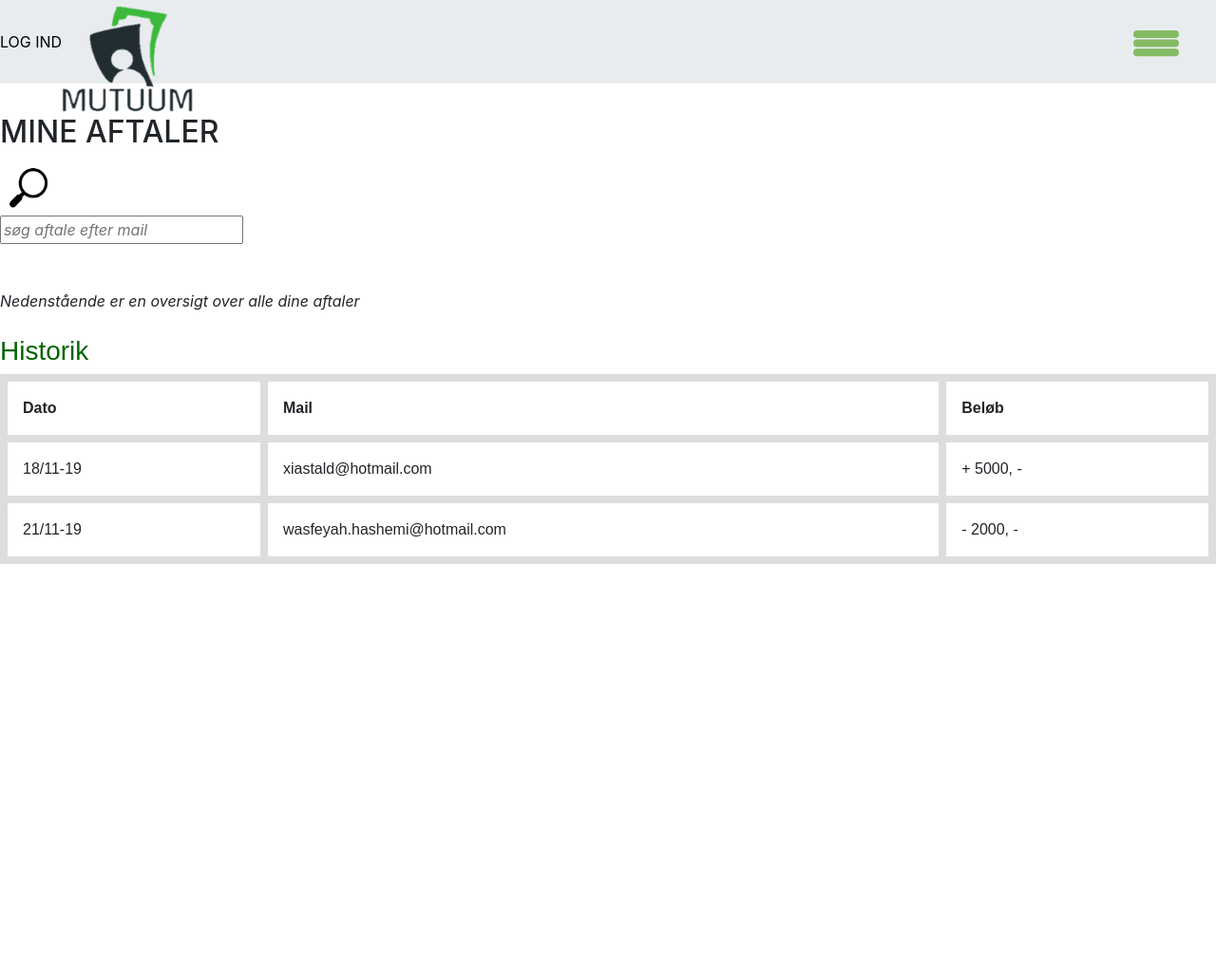
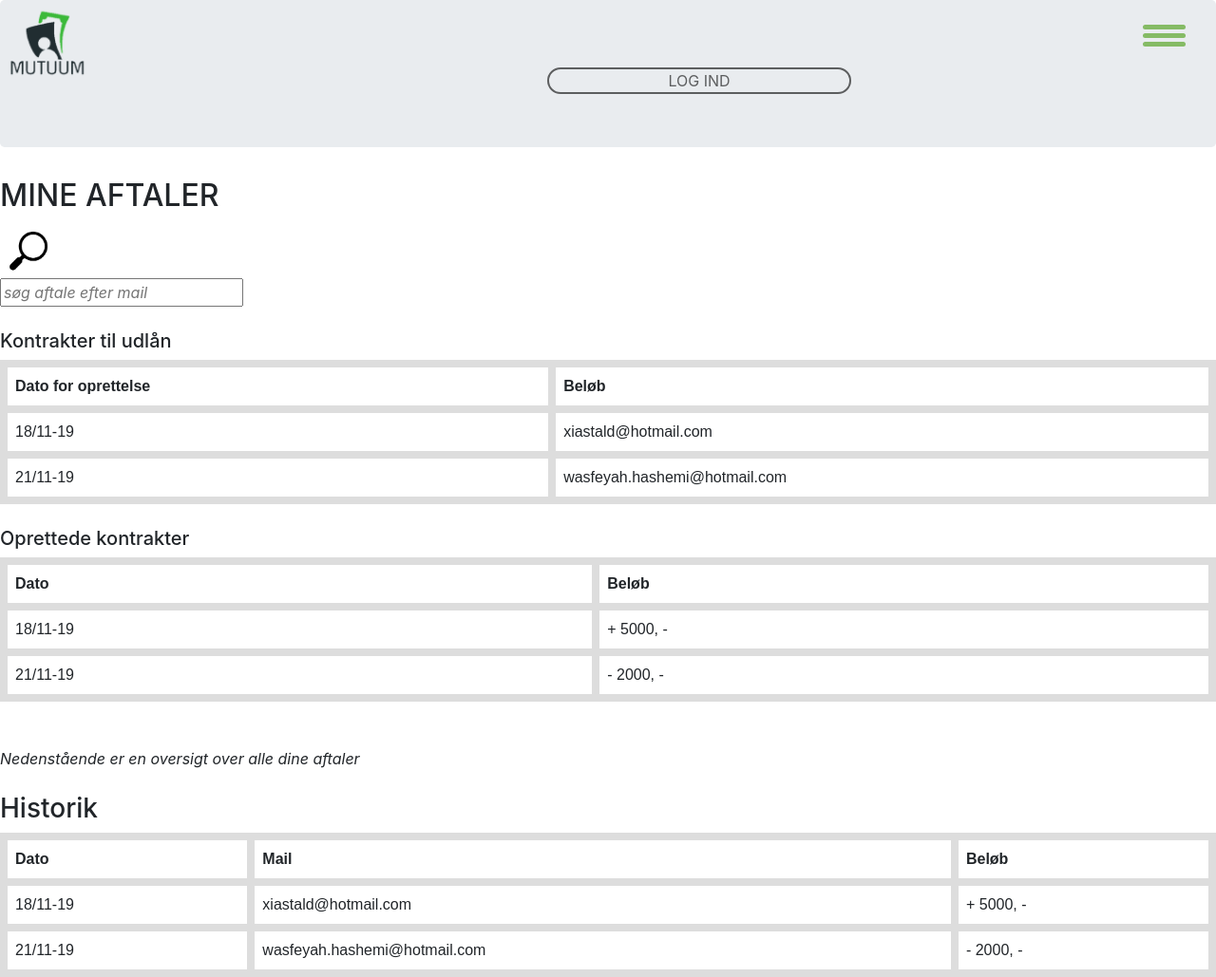
Before and after one commit to LOOP3-gr-3/mutuum.dk, a PHP site: page /mineaftaler.php in a window 1280 px wide. Shown: the whole page at 95% size. Before the commit the page ends 594 px from the top, so only its background shows below. Run offline with PHP 8.4, Linux system fonts and the light colour scheme.

Commit message:
opdateret mine aftaler

```diff
--- a/includes/styles/overallstyle.css
+++ b/includes/styles/overallstyle.css
@@ -1,17 +1,16 @@
 /*__________________________________________________HEADER________________________________________*/
 #jumbotron{
-    padding:0em !important;
-    border-radius:0em !important;
-    padding-bottom: 2em !important;
-    padding-top: 2em !important;
-    width:auto !important;
+    padding:0!important;
+    padding-bottom: 30px !important;
+    padding-top: 7px !important;
 
 }
 
 #lmenu{                 /*fortæller om burgers placering, højde og bredde*/
     position: absolute;
-    width: 3em;
-    height: 4em;
+    width: 45px;
+    height: 30px;
+    margin: 30px 0 20px 20px;
     cursor: pointer;        /*viser en hånd istedet for pil*/
     right: 2em;           /*afstand fra højre*/
 
@@ -21,43 +20,37 @@
 }
 
 .lbar{                  /*fortæller om burgers farver, display, højde og bredde før åbning*/
-    position: relative;
-    height: 0.5em;
+    height: 5px;
     width: 100%;
     background-color:#85bb65;
     display: block;
-    border-radius: 5em;
+    border-radius: 5px;
     transition:0.7s ease; /*hastigheden fra burger til kryds*/
-    right: 15.5%;
-    top: 2em;
-    }
+    right: 12.5%;
+
 
 
 }
 
 #lbar1{                 /*giver toppen af burgeren*/
-    transform:translateY(0.2em);
-}
-
-#lbar2{                 /*giver toppen af burgeren*/
-    transform:translateY(0.1em);
+    transform:translateY(-4px);
 }
 
 #lbar3{                 /*giver bunden af burgeren*/
-    transform:translateY(0.2em);
+    transform:translateY(4px);
 }
 
 .lchange .lbar{           /*angiver farven på burger efter åben*/
     background-color:green;
 }
 .lchange #lbar1{           /*får bar1 til at dreje til kryds*/
-    transform: translateY(0.3em) rotateZ(-45deg);
+    transform: translateY(4px) rotateZ(-135deg);
 }
 
 .lchange #lbar3{           /*får bar3 til at dreje til kryds*/
-    transform: translateY(-0.65em) rotateZ(45deg);
+    transform: translateY(-6px) rotateZ(135deg);
 }
-.lchange #lbar2{        /*får bar2 til at forsvinde når krydset vises*/
+.lchange #lbar2{        /*får bar2 til at forsvinde*/
     opacity: 0;
 }
 .lnav li a:hover{       /*Får nav tekst til at blive market efter åbnet burger*/
@@ -72,17 +65,17 @@
 
 .lnav li{               /* fjerne bullets og beskriver padding i nav tekst efter åben burger*/
     list-style: none;
-    padding: 1em 0em;
+    padding: 16px 0;
 }
 
 .lnav{                  /*fortæller om navs position, padding, margin*/
     position:relative;
-    padding:0em;
-    margin: 0 3em;
+    padding:0px;
+    margin: 0 20px;
     transition: 3s ease;
     display: none;
     float:right;
-    top:5em;
+    top:70px;
 
 
 }
@@ -115,21 +108,12 @@
     z-index: 2;
 }
 
-/*__________________________________________________Alle overskrifter________________________________________*/
+/*__________________________________________________OM OS________________________________________*/
 /* dette er til overskrifterne på om_os*/
 h1 {
     font-size: 1.5em;
     font-family: arial;
-    color: forestgreen;
-}
-
-h3 {
-    font-size: 1.2em;
-    font-family: arial;
-    color:darkgreen;
-
-
-
+    color: black;
 }
 
 /*__________________________________________________OPRET BRUGER________________________________________*/
@@ -154,34 +138,16 @@ input::placeholder{
 }
 /*-------------------------------------------------BILLEDE I HEADER------------------------------------*/
 #limg{
-    margin:0.2em;
+    padding:5px;
+    margin:5px;
+    width: 150px;
     position: absolute;
-    top: -0.5em;
-    left: 3em;
-    height:8em;
-    width:10em;
-}
-#container-content{
-    width:100%;
-    height:100000%;
+    top: -5px;
+    left: -7px;
+    height:100;
+    width:100px;
 }
 
-/*___________________________________ MIN SIDE ___________________________________*/
-
-.col-mew {
-    width: 40%;
-    border-radius: 3%;
-    border-style: solid;
-    border-color: darkgray;
-    background-color: darkgray;
-    margin: 2%;
-    left: 10%;
-    min-height:2%;
-    max-height: 13%;
-    padding: 8%
-}
-
-=======
 /*-------------------------------------------LOG IND BAR I HEADER--------------------------------*/
 
 #llogin{                /*Fortæller om LOG IND knaps placering, position, rammen omkring og margin fra top og bund af jumbotron*/
@@ -192,7 +158,7 @@ input::placeholder{
     margin-top:5%;
     margin-bottom: 2%;
     text-align:center;
-    border:0.09em solid black;
+    border:2px solid black;
     border-radius:20px;
     text-decoration: none;
 }
@@ -208,7 +174,6 @@ input::placeholder{
 
 }
 
-
 /*------------------------------------ mine aftaler -----------------------------*/
 #Xlup {
     width: 5%;
@@ -223,117 +188,10 @@ table {                     /*denne sørger for at kolonner ligger helt op ad hi
 td, th {
     border: 0.5em solid #dddddd;
     text-align: left;
-    padding: 1em;
-=======
-/*-------------------------------------@MEDIA QUERYS--------------------------------------------*/
-@media screen and (min-width: 300px){
-
-#jumbotron{
- background-color: lightblue;
-    width:100%;
-    }
-
-#llogin{
-    position:relative;
-    width: 25%;
-    left:55%;
-    opacity:0.6;
-    text-align:center;
-    border:0.09em solid black;
-    border-radius:20px;
-    text-decoration: none;
-    top:-0.8em;
-    }
-
-#limg{
-    height:5em;
-    width:5em;
-    top:0.1em;
+    padding: 0.5em;
 }
 
-.lbar{
-        top:1.2em;
-        left:1.2em
-    }
-
-
+/*-----------------------------------kontrakt------------------------------------*/
+#xopretudlan {
+    text-align: center;
 }
-
-
-@media screen and (min-width: 768px) {
-  #jumbotron {
-    background-color: aqua;
-  }
-
-.lbar{                       /*fortæller om burgers farver, display,                                    højde og bredde før åbning*/
-    position: relative;
-    height: 0.5em;
-    width: 100%;
-    background-color:#85bb65;
-    display: block;
-    border-radius: 5em;
-    transition:0.7s ease; /*hastigheden fra burger til kryds*/
-    right: 15.5%;
-    top: 2.5em;
-    left: -0.5em;
-    }
-
-
-#limg{
-
-    position: absolute;
-    top: -5px;
-    left: 50px;
-    height:8em;
-    width:8em;
-     }
-
-#llogin{
-    position:relative;
-    width: 25%;
-    left:60%;
-    opacity:0.6;
-    margin-top:3%;
-    margin-bottom: 2%;
-    text-align:center;
-    border:0.09em solid black;
-    border-radius:20px;
-    text-decoration: none;
-    }
-
-}
-
-
-
-
-
-
-
-
-@media screen and (min-width: 1200px) {
-  #jumbotron {
-    background-color: lavender;
-    height:130px;
-  }
-
- #llogin{
-    width:15%;
-    left:75%;
-    margin-top:2.7%;
-    }
-
-  #limg{
-    left: 50px;
-    height:100;
-    width:150px !important;
-     }
-
-
-#lmenu{                 /*fortæller om burgers placering, højde og bredde*/
-    margin: 50px 0 20px 20px;
-
-    }
-.lbar{                  /*fortæller om burgers farver, display, højde og bredde før åbning*/
-    top:0.4em;
-
-}
--- a/mineaftaler.php
+++ b/mineaftaler.php
@@ -17,6 +17,59 @@
 <form action="søgefunktion.php">
     <input type="text" name="mail på bruger" placeholder="søg aftale efter mail"></form>
 
+<br>
+<h5>Kontrakter til udlån</h5>
+<!--Her samles alt der skal i tabellen i en samlet container med ID-->
+<container id="xkontraktertiludlån">
+
+<!-- #nbsp er skrevet ind for boxen bliver fixeret til at være den givne størrelse uden at skulle benytte row and colums-->
+<table>
+    <tr>
+        <th id="Xdato">Dato for oprettelse &nbsp;&nbsp;&nbsp;&nbsp;&nbsp;&nbsp;&nbsp;&nbsp;&nbsp;&nbsp; </th>
+        <th id="Xbeløb">Beløb &nbsp;&nbsp;&nbsp;&nbsp; &nbsp;&nbsp;&nbsp;&nbsp; </th>
+    </tr>
+    <!-- nedenstående er felterne der udfyldes når man indgår en aftale, så den bliver en del af historikken. Se forhåndsvisning for at se hvordan det hænger sammen. td = indhold til kolonner, th overskrift til kolonner og tr angiver ny "linje" -->
+        <tr>
+
+            <!-- de nedenstående er bare for at vise hvordan det kommer ind i tabellen-->
+            <td>18/11-19</td>
+            <td>xiastald@hotmail.com</td>
+        </tr>
+        <tr>
+            <td>21/11-19</td>
+            <td>wasfeyah.hashemi@hotmail.com</td>
+        </tr>
+    </table>
+
+</container>
+
+<br>
+<h5>Oprettede kontrakter</h5>
+<!--Her samles alt der skal i tabellen i en samlet container med ID-->
+<container id="xoprettedekontrakter">
+
+<!-- #nbsp er skrevet ind for boxen bliver fixeret til at være den givne størrelse uden at skulle benytte row and colums-->
+<table>
+    <tr>
+        <th id="Xdato">Dato &nbsp;&nbsp;&nbsp;&nbsp;&nbsp;&nbsp;&nbsp;&nbsp;&nbsp;&nbsp; </th>
+        <th id="Xbeløb">Beløb &nbsp;&nbsp;&nbsp;&nbsp; &nbsp;&nbsp;&nbsp;&nbsp; </th>
+    </tr>
+    <!-- nedenstående er felterne der udfyldes når man indgår en aftale, så den bliver en del af historikken. Se forhåndsvisning for at se hvordan det hænger sammen. td = indhold til kolonner, th overskrift til kolonner og tr angiver ny "linje" -->
+        <tr>
+
+            <!-- de nedenstående er bare for at vise hvordan det kommer ind i tabellen-->
+            <td>18/11-19</td>
+            <td>+ 5000, -</td>
+        </tr>
+        <tr>
+            <td>21/11-19</td>
+            <td>- 2000, -</td>
+        </tr>
+    </table>
+
+</container>
+
+<!--I gør skriften kursiv-->
 <br><br><I>Nedenstående er en oversigt over alle dine aftaler</I><br><br>
 
 <h3>Historik</h3>
@@ -32,8 +85,9 @@
         <th id="Xbeløb">Beløb &nbsp;&nbsp;&nbsp;&nbsp; &nbsp;&nbsp;&nbsp;&nbsp; </th>
     </tr>
     <!-- nedenstående er felterne der udfyldes når man indgår en aftale, så den bliver en del af historikken. Se forhåndsvisning for at se hvordan det hænger sammen. td = indhold til kolonner, th overskrift til kolonner og tr angiver ny "linje" -->
-        <tr> <!-- de nedenstående er bare for at vise hvordan det kommer ind i tabellen-->
+        <tr>
 
+            <!-- de nedenstående er bare for at vise hvordan det kommer ind i tabellen-->
             <td>18/11-19</td>
             <td>xiastald@hotmail.com</td>
             <td>+ 5000, -</td>
```
